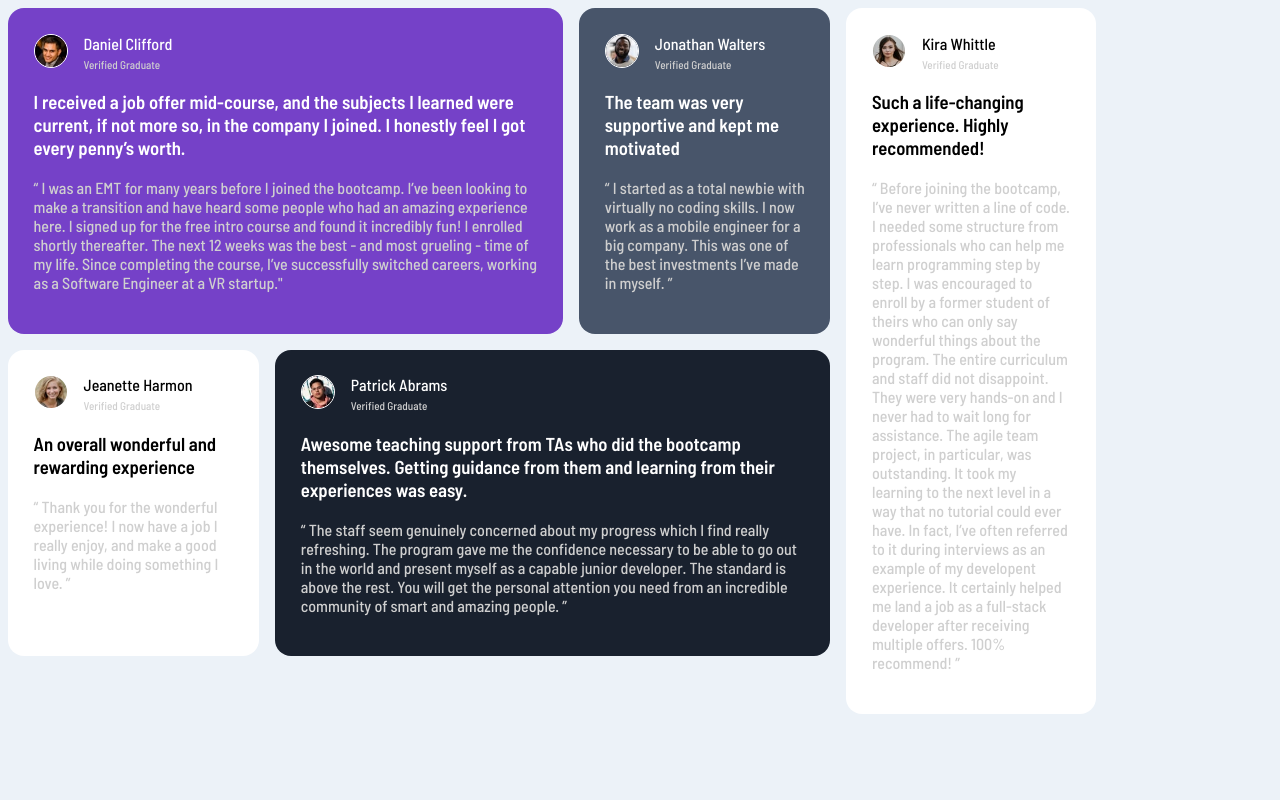
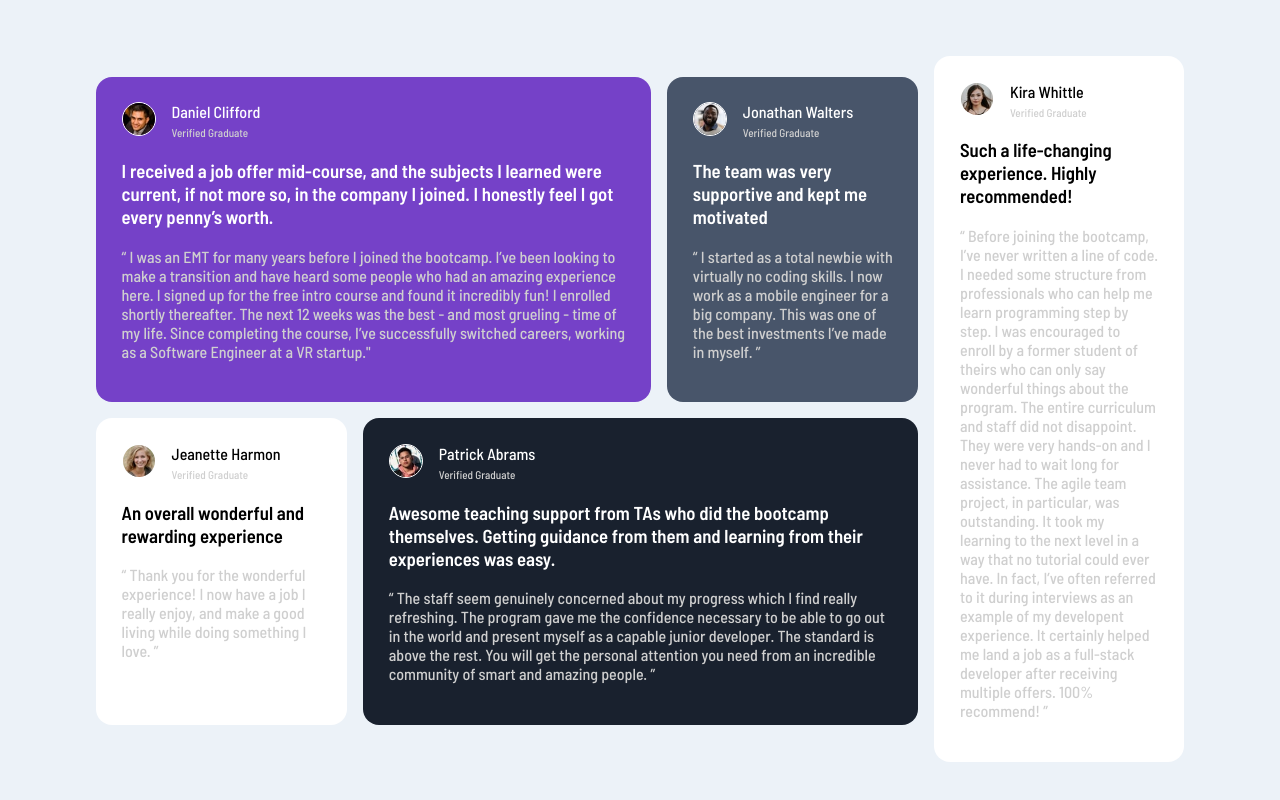
Before and after one commit to prathamesh-mathapati/fron-tend-mentor-project, a plain HTML site: page index.html in a window 1280 px wide. Drawn offline with Linux system fonts and the light colour scheme.

Commit message:
Update style.css

```diff
--- a/style.css
+++ b/style.css
@@ -10,6 +10,9 @@ body {
 .cotainer {
   display: flex;
   gap: 1rem;
+  justify-content: center;
+  align-items: center;
+  padding: 3rem;
   flex-wrap: wrap;
 }
 .main-cotainer {
```
